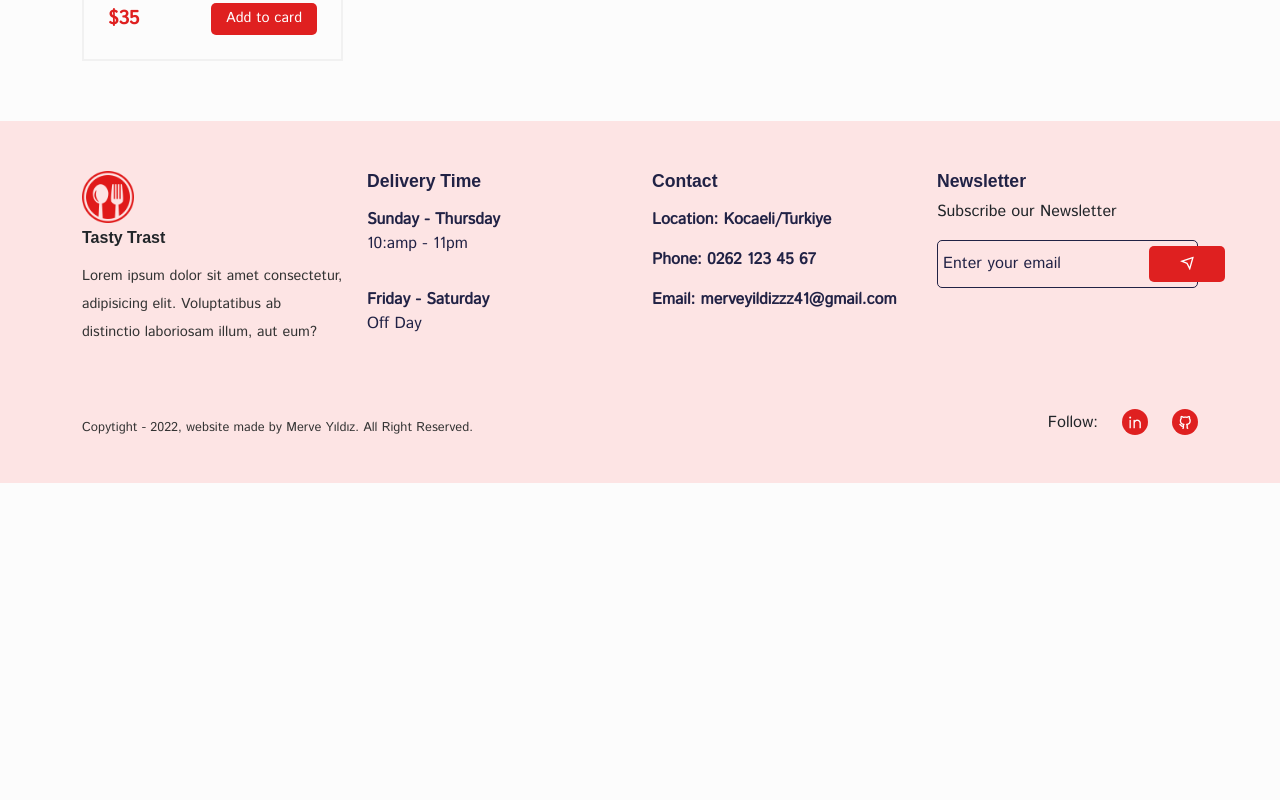
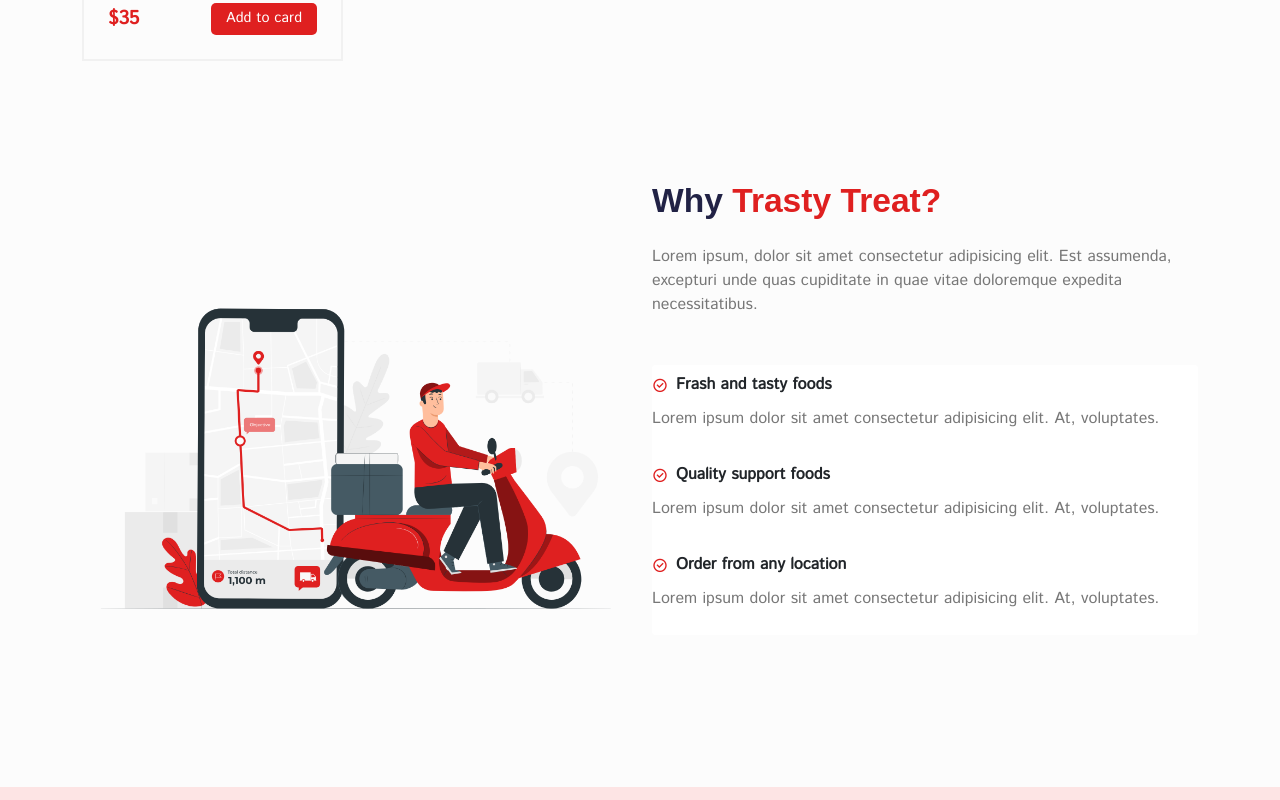
Before and after one commit to merveyyildiz/food-delivery-react, a React (Create React App) app: page /home/ in a window 1280 px wide. Shown: the part 2720-3520 px from the top of the page. Before the commit the page ends 3203 px from the top, so only its background shows below. Built offline with nearby package versions, Linux system fonts and the light colour scheme; a web font is replaced by a local one.

Commit message:
why tasty treat? part completed

```diff
--- a/src/pages/Home.jsx
+++ b/src/pages/Home.jsx
@@ -1,7 +1,7 @@
 import React, {useState, useEffect} from "react";
 import { Link } from "react-router-dom";
 import Helmet from "../components/Helmet/Helmet";
-import { Container, Row, Col } from "reactstrap";
+import { Container, Row, Col, ListGroup, ListGroupItem } from "reactstrap";
 import heroImg from "../assets/images/hero.png";
 import Category from "../components/UI/category/Category";
 import ProductCard from "../components/UI/product-card/ProductCard";
@@ -12,6 +12,7 @@
 import foodCategoryImg01 from "../assets/images/hamburger.png";
 import foodCategoryImg02 from "../assets/images/pizza.png";
 import foodCategoryImg03 from "../assets/images/bread.png";
+import whyImg from "../assets/images/location.png";
 import "../styles/home.scss";
 
 const featureData = [
@@ -148,6 +149,46 @@
                     </Row>
                 </Container>
             </section>
+
+            <section>
+                  <Container>
+                    <Row>
+                        <Col lg="6">
+                            <img src={whyImg} alt="why-tasty-treat" className="w-100" />
+                        </Col>
+                        <Col lg="6">
+                            <div className="why__tasty-treat">
+                                <h2 className="why__tasty-title mb-4">Why<span> Trasty Treat?</span></h2>
+                                <p className="why__tasty-desc">Lorem ipsum, dolor sit amet consectetur adipisicing elit. Est assumenda, excepturi unde quas cupiditate in quae vitae doloremque expedita necessitatibus.</p>
+                                <ListGroup className="mt-5">
+                                    <ListGroupItem className="border-0 ps-0">
+                                        <p className="why__list-title d-flex align-items-center gap-2">
+                                            <i className="ri-checkbox-circle-line"></i> Frash and tasty foods
+                                        </p>
+                                        <p className="why__list-desc">Lorem ipsum dolor sit amet consectetur adipisicing elit. At, voluptates.</p>
+                                    </ListGroupItem>
+
+                                    <ListGroupItem className="border-0 ps-0">
+                                        <p className="why__list-title d-flex align-items-center gap-2">
+                                            <i className="ri-checkbox-circle-line"></i> Quality support foods
+                                        </p>
+                                        <p className="why__list-desc">Lorem ipsum dolor sit amet consectetur adipisicing elit. At, voluptates.</p>
+                                    </ListGroupItem>
+
+                                    <ListGroupItem className="border-0 ps-0">
+                                        <p className="why__list-title d-flex align-items-center gap-2">
+                                            <i className="ri-checkbox-circle-line"></i> Order from any location
+                                        </p>
+                                        <p className="why__list-desc">Lorem ipsum dolor sit amet consectetur adipisicing elit. At, voluptates.</p>
+                                    </ListGroupItem>
+                                </ListGroup>
+                            </div>
+                        </Col>
+                    </Row>
+                </Container>
+
+
+            </section>
         </Helmet>
     )
 }
--- a/src/styles/home.scss
+++ b/src/styles/home.scss
@@ -108,3 +108,26 @@
         }
     }
 }
+.why {
+    &__tasty-title {
+        color: $color-black;
+        span {
+            color: $color-orange;
+        }
+    }
+    &__tasty-desc {
+        color: $color-gray-light;
+    }
+    &__list-title {
+        font-weight: 600;
+        margin-bottom: 10px;
+        i {
+            color: $color-orange;
+            font-weight: 500;
+        }
+    }
+    &__list-desc {
+        color: $color-gray-light;
+    }
+
+}
```
